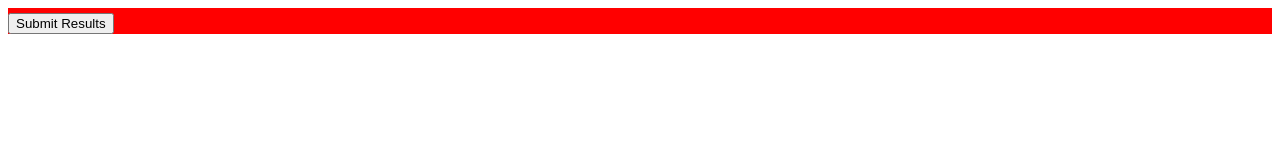
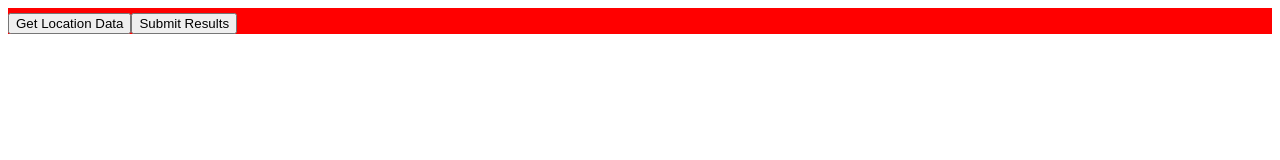
Before and after one commit to jongan69/location-history-survey, a React app: page src/foreground.html in a window 1280 px wide. Built offline with nearby package versions, Linux system fonts and the light colour scheme.

Commit message:
Got timeline data in browser

```diff
--- a/src/components/Foreground.js
+++ b/src/components/Foreground.js
@@ -1,20 +1,64 @@
 import React from 'react';
-// import fetchGoogleTimelineData from './../fetch-google-timeline-data'
-// var request = require('request');
+import moment from 'moment'
+import fetchGoogleTimelineData from '../fetch-google-timeline-data';
+
+const to = new Date();
+const from = moment().subtract(29, 'days').calendar();
+var dataLocal = {}
 
 function Foreground() {
 
+    function ifObjectIsEmpty(object){
+        var isEmpty=true;
+        if(JSON.stringify(object)==JSON.stringify({})){
+          // Object is Empty
+          isEmpty = true;
+        }
+        else{
+          //Object is Not Empty
+          isEmpty = false;
+        }
+        return isEmpty;
+     }
+
     return (
         <div style={styles.main}>
+            <button
+                style={{ marginTop: 5 }}
+                onClick={ () =>
+                {
+                    fetchGoogleTimelineData(from, to)
+                    .then(data => {
+                        console.log('Checking Data', data)
+                            if(dataLocal !== data ){
+                                let dataLocal = data
+                                alert('Got your data!')
+                                alert('Youve been to ' + JSON.stringify(dataLocal.items.length) + ' locations in the past 30 days')
+                                return <p style={{ marginTop: 5 }}>{JSON.stringify(dataLocal.items.address)}</p>;
+                            } else {
+                                alert('Already got your data!')
+                            }
+                        })
+                    .catch(error => {
+                        alert(`Failed to fetch timeline data: ${error}`)
+                    })
+                }
+            }>
+                Get Location Data
+            </button>
+
             <button style={{ marginTop: 5 }} onClick={() => {alert("This feature is in development!")}}>
-          Submit Results
-          </button>
+                Submit Results
+            </button>
+            {/* {!(ifObjectIsEmpty(dataLocal))  ? <div>{JSON.stringify(dataLocal.items.address)}</div> : <div>Loading your data...</div>  } */}
         </div>
     )
 }
 
 const styles = {
     main: {
+        justifyContent: 'cneter',
+        alignItems: 'center',
         backgroundColor: 'red',
     }
 }
--- a/src/components/Submit.js
+++ b/src/components/Submit.js
@@ -1,6 +1,4 @@
 import React from 'react';
-
-
 
 class Submit extends React.Component {
 
--- a/src/fetch-google-timeline-data.js
+++ b/src/fetch-google-timeline-data.js
@@ -57,8 +57,8 @@ function fetchGoogleTimelineData(from, to) {
               })
             )
           })
-
           resolve(data)
+          return  {data};
         })
       )
       .catch(errors => {
--- a/src/foreground.html
+++ b/src/foreground.html
@@ -1,7 +1,7 @@
 <!DOCTYPE html>
 <html lang="en">
 <head>
-    <title>Document</title>
+    <title>Location History Survey</title>
 </head>
 <body>
     <div id="foreground"></div>
```
Also changed, not shown: src/options.html (+1 -1 lines), src/popup.html (+1 -1 lines).
